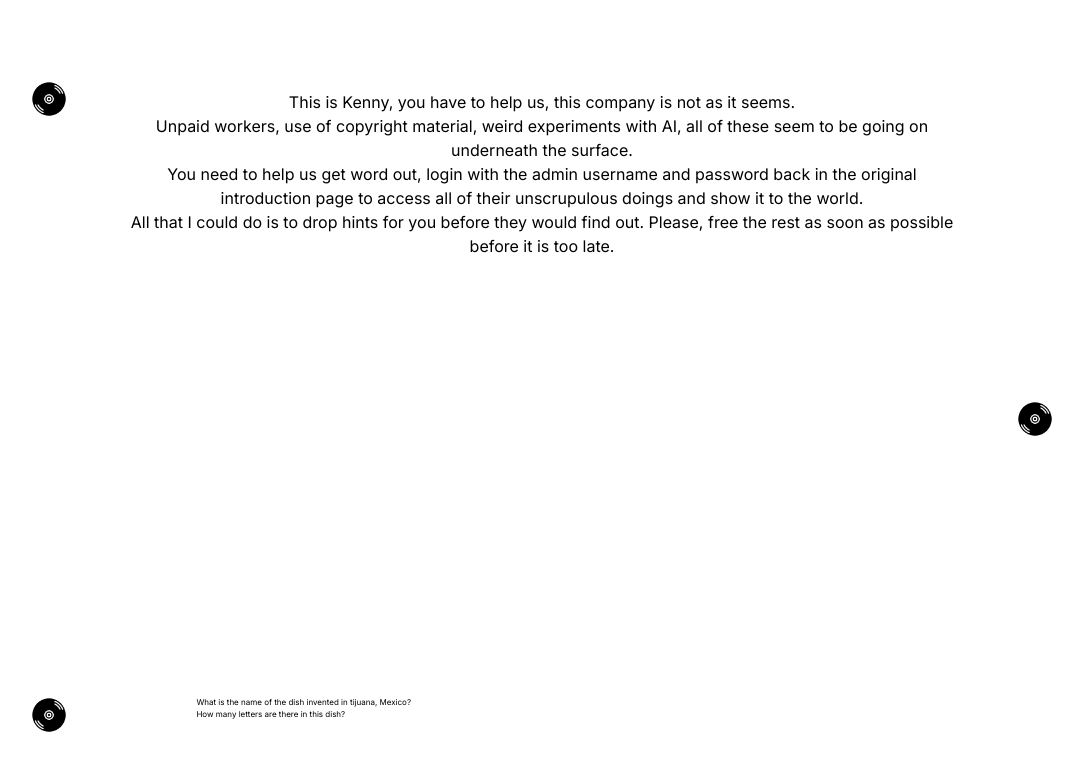
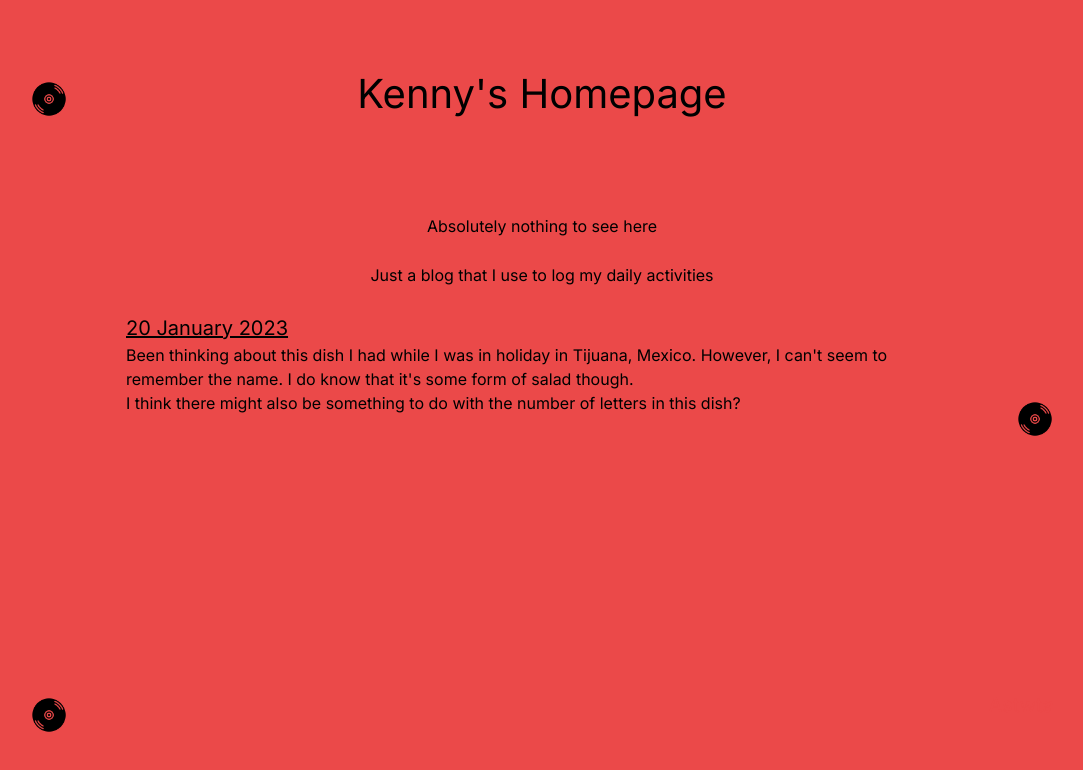
Before and after one commit to ItsTYtan/webelieve, a Next.js app: page /etyu in a window 1280 px wide. Shown: the top 770 px of the page, without its empty margins (98-1181 px from the left). Built offline with nearby package versions, Linux system fonts and the light colour scheme.

Commit message:
beautify 3rd page

```diff
--- a/app/etyu/etyu.module.css
+++ b/app/etyu/etyu.module.css
@@ -1,11 +1,38 @@
 .MainText {
-    padding-top: 7%;
+    padding-bottom: 2%;
     margin: auto;
     align-self: center;
     text-align: center;
     flex-direction: column;
     display: flex;
     width: 65%;
+}
+
+.Body {
+    padding-bottom: 2%;
+    margin: auto;
+    align-self: center;
+    text-align: left;
+    flex-direction: column;
+    display: flex;
+    width: 65%;
+}
+
+.bodyHeader {
+    font-size: 20px;
+    text-decoration: underline;
+}
+
+.Header {
+    padding-top:5%;
+    padding-bottom: 7%;
+    margin: auto;
+    align-self: center;
+    text-align: center;
+    flex-direction: column;
+    display: flex;
+    width: 65%;
+    font-size: 40px;
 }
 
 .Questions {
@@ -46,6 +73,11 @@
     position: absolute;
     bottom: 10%;
     right: 10%;
-    color: white;
+    color:  rgb(235, 73, 73);
     font-size: 20px;
 }
+
+.Screen {
+    background-color: rgb(235, 73, 73);
+    height: 1000px;
+}
--- a/app/etyu/page.tsx
+++ b/app/etyu/page.tsx
@@ -24,19 +24,26 @@ export default function Page() {
         audio?.play();
     }
     return(
-        <main>
+        <main className={styles.Screen}>
             <audio src="audio/first.mp4" id='first' ref={firstRef}></audio>
             <audio src="audio/second.mp4" id='second' ref={secondRef}></audio>
             <audio src="audio/third.mp4" id='third' ref={thirdRef}></audio>
+            <h2 className={styles.Header}>
+                Kenny&apos;s Homepage
+            </h2>
             <div className={styles.MainText}>
-                This is Kenny, you have to help us, this company is not as it seems. <br></br>
-                Unpaid workers, use of copyright material, weird experiments with AI, all of these seem to be going on underneath the surface. <br></br>
-                You need to help us get word out, login with the admin username and password back in the original introduction page to access all of their unscrupulous doings and show it to the world. <br></br>
-                All that I could do is to drop hints for you before they would find out. Please, free the rest as soon as possible before it is too late. <br></br>
+                <a href="/sjkd" >Absolutely nothing to see here</a>
             </div>
-            <div className={styles.Questions}>
-                What is the name of the dish invented in tijuana, Mexico? <br></br>
-                How many letters are there in this dish? <br></br>
+            <div className={styles.MainText}>
+                Just a blog that I use to log my daily activities
+            </div>
+            <div className={styles.Body}>
+                <h3 className={styles.bodyHeader}>
+                    20 January 2023
+                </h3>
+                Been thinking about this dish I had while I was in holiday in Tijuana, Mexico. However, I can&apos;t seem to remember the name. I do know that it&apos;s some form of salad though.
+                <br></br>
+                I think there might also be something to do with the number of letters in this dish?
             </div>
             <div className={styles.first}>
                 <img src='cd.png' onClick={playFirst}></img>
--- a/app/rbgo/rbgo.module.css
+++ b/app/rbgo/rbgo.module.css
@@ -6,8 +6,7 @@
     flex-direction: column;
     display: flex;
     margin: auto;
-    width: 65%;
-
+    width: 20%
 }
 
 .Rejected {
@@ -29,6 +28,8 @@
 .header {
     margin:50px;
     font-size: 40px;
+    border-bottom: 2px solid black;
+
 }
 .para {
     margin-bottom:20px
--- /dev/null
+++ b/app/sjkd/page.tsx
@@ -0,0 +1,19 @@
+"use client"
+
+import styles from '@/app/etyu/etyu.module.css';
+import { useRef } from 'react';
+
+export default function Page() {
+
+
+    return(
+        <main>
+            <div>
+                This is Kenny, you have to help us, this company is not as it seems. <br></br>
+                Unpaid workers, use of copyright material, weird experiments with AI, all of these seem to be going on underneath the surface. <br></br>
+                You need to help us get word out, login with the admin username and password back in the original introduction page to access all of their unscrupulous doings and show it to the world. <br></br>
+                All that I could do is to drop hints for you before they would find out. Please, free the rest as soon as possible before it is too late. <br></br>
+            </div>
+        </main>
+    )
+}
```
Also changed, not shown: app/page.tsx (+9 -0 lines), public/logo_side.png (added).
